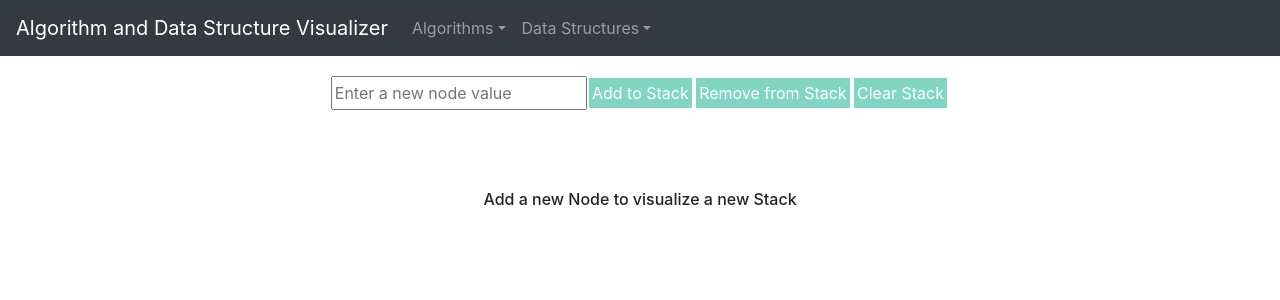
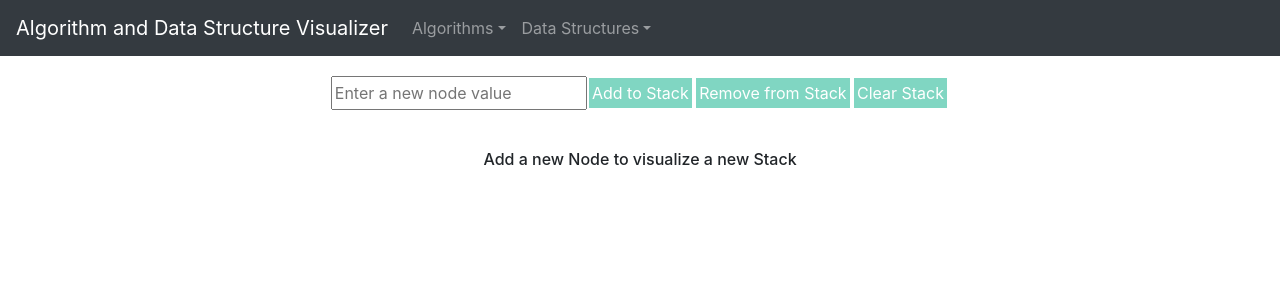
Before and after one commit to matt-hendrick/Algorithm-Data-Structure-Visualizer, a React (Create React App) app: page /stack in a window 1280 px wide. Shown: the top 300 px of the page. Built offline with nearby package versions, Linux system fonts and the light colour scheme.

Commit message:
Style: Minor change to EnterNodePrompt class

```diff
--- a/src/containers/BinaryTreeVisualizer/BinaryTreeVisualizer.module.scss
+++ b/src/containers/BinaryTreeVisualizer/BinaryTreeVisualizer.module.scss
@@ -5,7 +5,7 @@
 }
 
 .EnterNodePrompt {
-  margin-top: 30px;
+  margin-top: 5vh;
   text-align: center;
 }
 
--- a/src/containers/HashTableVisualizer/HashTableVisualizer.module.css
+++ b/src/containers/HashTableVisualizer/HashTableVisualizer.module.css
@@ -5,7 +5,7 @@
 }
 
 .EnterNodePrompt {
-  margin-top: 30px;
+  margin-top: 5vh;
   text-align: center;
 }
 
--- a/src/containers/HeapVisualizer/HeapVisualizer.module.scss
+++ b/src/containers/HeapVisualizer/HeapVisualizer.module.scss
@@ -5,7 +5,7 @@
 }
 
 .EnterNodePrompt {
-  margin-top: 30px;
+  margin-top: 5vh;
   text-align: center;
 }
 
@@ -87,6 +87,6 @@
   position: relative;
 }
 
-.HeapTypeHeader{
+.HeapTypeHeader {
   text-align: center;
 }
--- a/src/containers/StackVisualizer/StackVisualizer.module.css
+++ b/src/containers/StackVisualizer/StackVisualizer.module.css
@@ -37,6 +37,6 @@
 }
 
 .EnterNodePrompt {
-  padding-top: 10vh;
+  margin-top: 5vh;
   text-align: center;
 }
```
